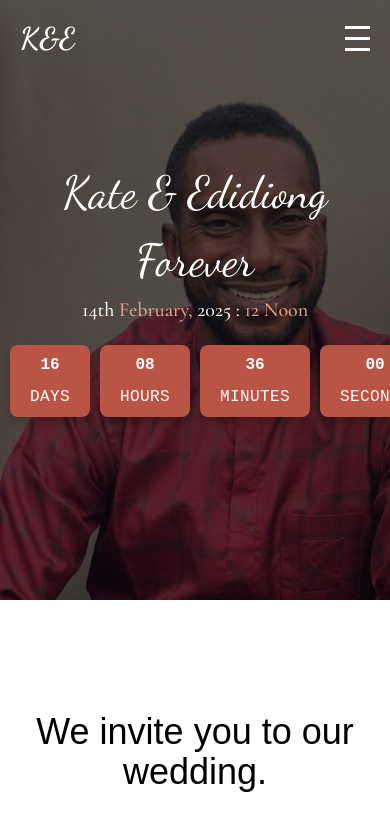
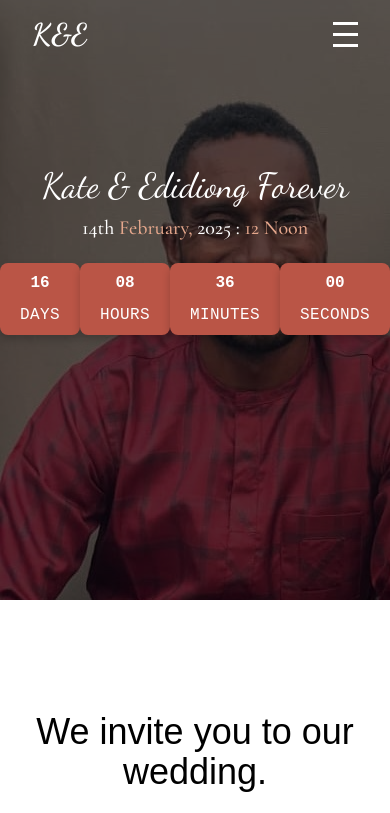
Before and after one commit to Richardjackson-web/kate-eddy2025, a plain HTML site: page index.html in a window 390 px wide. Shown: the top 813 px of the page. Drawn offline with nearby package versions, Linux system fonts and the light colour scheme; files whose address does not match are found by name.

Commit message:
Adding all files

```diff
--- a/index.html
+++ b/index.html
@@ -42,7 +42,7 @@
         </div>
     </div>
     <div class="text-center md:pt-[190px] pt-[160px] hero-sec">
-        <h1 class="hero-wel md:text-[100px] text-[45px]">Kate & Edidiong Forever</h1>
+        <h1 class="hero-wel md:text-[100px] text-[35px]">Kate & Edidiong Forever</h1>
         <small class="date md:text-[35px] text-[20px]">14th <span class="span">February,</span> 2025 : <span class="span">12 Noon</span></small>
         <!-- <small class="journey">Let's take you on a journey.</small> -->
         <div class="text-center mt-5">
--- a/stylesheet.css
+++ b/stylesheet.css
@@ -11,7 +11,7 @@ body {
     /* justify-content: space-between; */
     /* align-items: center; */
     /* background-color: #5B0A08; */
-    padding: 20px 20px;
+    /* padding: 20px 20px; */
     transition: background-color 0.3s ease, box-shadow 0.3s ease;
 }
 
@@ -133,7 +133,7 @@ body {
   }
 .countdown {
     /* display: flex; */
-    gap: 10px;
+    /* gap: 10px; */
     /* position: absolute;
     top: 80px; */
     /* padding-left: 400px; */
```
